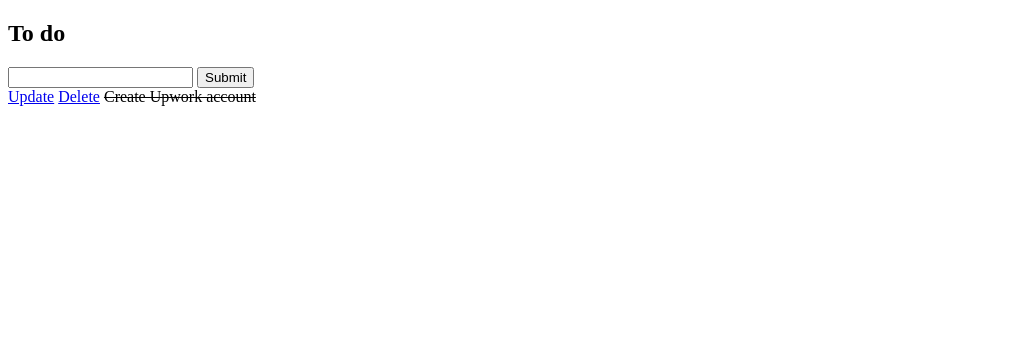
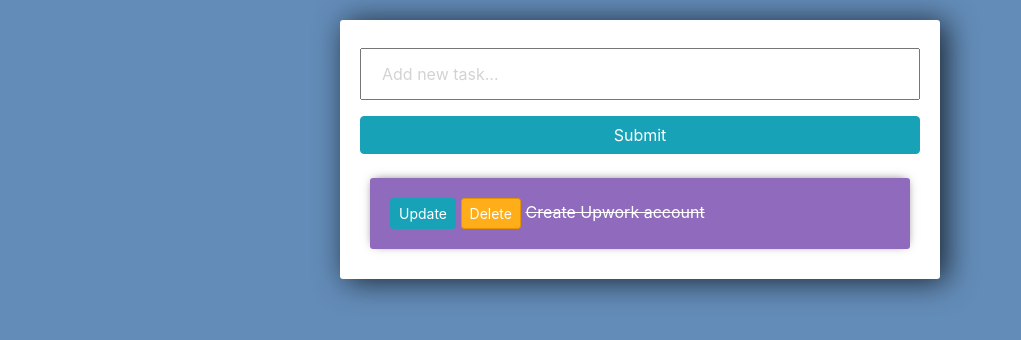
Before and after one commit to ViktorRaboshchuk/django_todo, a Django app: page / in a window 1280 px wide. Shown: the top 340 px of the page, without its empty margins (0-1021 px from the left). Run offline with Django 3.2, Linux system fonts and the light colour scheme; data comes from the database, SQL or seed files in the repository; some libraries are stand-ins or nearby versions.

Commit message:
After adding CSS

```diff
--- a/todo/tasks/forms.py
+++ b/todo/tasks/forms.py
@@ -5,6 +5,8 @@ from .models import *
 
 
 class TaskForm(forms.ModelForm):
+    title = forms.CharField(widget= forms.TextInput(attrs={'placeholder': 'Add new task...'}))
+
     class Meta:
         model = Task
         fields = '__all__'
--- a/todo/tasks/templates/tasks/index.html
+++ b/todo/tasks/templates/tasks/index.html
@@ -1,22 +1,62 @@
-<!DOCTYPE html>
-<html lang="en">
-<head>
-    <meta charset="UTF-8">
-    <title>Title</title>
-</head>
-<body>
-<h2>To do</h2>
+<link rel="stylesheet" href="https://stackpath.bootstrapcdn.com/bootstrap/4.3.1/css/bootstrap.min.css" integrity="sha384-ggOyR0iXCbMQv3Xipma34MD+dH/1fQ784/j6cY/iJTQUOhcWr7x9JvoRxT2MZw1T" crossorigin="anonymous">
 
+<style>
+
+	body{
+		background-color: #638CB8;
+	}
+
+	input{
+		width: 100%;
+		padding: 12px 20px;
+		margin: 8px 0;
+		box-sizing: border-box;
+	}
+
+	input::placeholder {
+	  color: #d3d3d3;
+	}
+
+	.submit{
+		background-color: #6BA3E8;
+	}
+
+	.center-column{
+		width:600px;
+		margin: 20px auto;
+		padding:20px;
+		background-color: #fff;
+		border-radius: 3px;
+		box-shadow: 6px 2px 30px 0px rgba(0,0,0,0.75);
+	}
+
+	.item-row{
+		background-color: #906abd;
+		margin: 10px;
+		padding: 20px;
+		border-radius: 3px;
+		color: #fff;
+		font-size: 16px;
+		box-shadow: 0px -1px 10px -4px rgba(0,0,0,0.75);
+	}
+
+	.btn-danger{
+		background-color: #ffae19;
+		border-color: #e59400;
+	}
+
+</style>
+<div class="center-column">
     <form method="post" action="/">
         {% csrf_token %}
         {{form.title}}
-        <input type="submit" name="Create Task">
+        <input class="btn btn-info" type="submit" name="Create Task">
     </form>
-
+    <div >
         {% for task in tasks%}
-        <div>
-            <a href="{% url 'updateTask' task.id %}">Update</a>
-            <a href="{% url 'delete' task.id %}">Delete</a>
+            <div class="item-row">
+                <a class="btn btn-sm btn-info" href="{% url 'updateTask' task.id %}">Update</a>
+                <a class="btn btn-sm btn-danger" href="{% url 'delete' task.id %}">Delete</a>
 
                 {% if task.complete == True %}
                 <strike>{{task.title}}</strike>
@@ -25,5 +65,5 @@
                 {% endif %}
             </div>
         {% endfor %}
-</body>
-</html>
+    </div>
+</div>
```
Lines whose indentation alone changed are shown as unchanged.
